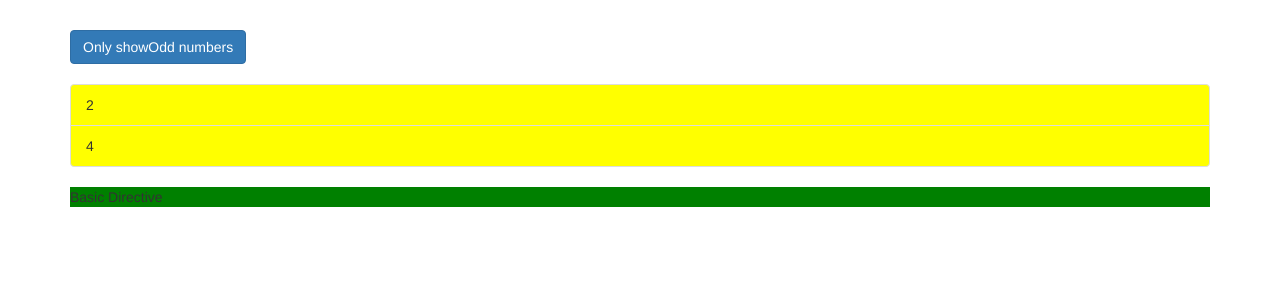
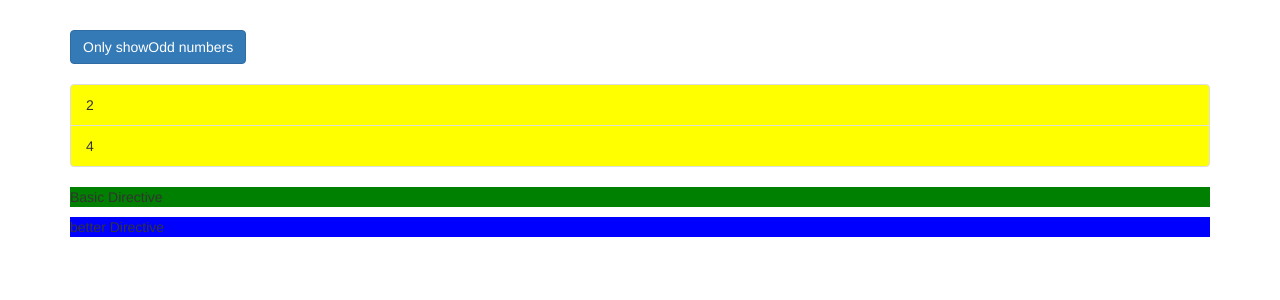
Before and after one commit to devashreegosavi/angular_three, an Angular app: page / in a window 1280 px wide. Shown: the top 300 px of the page. Built offline with nearby package versions, Linux system fonts and the light colour scheme.

Commit message:
13 july 2023
0603pm

```diff
--- a/src/app/app.component.html
+++ b/src/app/app.component.html
@@ -21,6 +21,7 @@
           </div>
         </ul>
         <p appBasicHighlight>Basic Directive</p>
+        <p appBetterHighlight>better Directive</p>
     </div>
   </div>
 </div>
--- a/src/app/app.module.ts
+++ b/src/app/app.module.ts
@@ -4,10 +4,12 @@
 import { AppRoutingModule } from './app-routing.module';
 import { AppComponent } from './app.component';
 import { BasicHighlightDirective } from './basic-highlight/basic-highlight.directive';
+import { BetterHighlightDirective } from './better-highlight/better-highlight.directive';
 @NgModule({
   declarations: [
     AppComponent,
-    BasicHighlightDirective
+    BasicHighlightDirective,
+    BetterHighlightDirective
   ],
   imports: [
     BrowserModule,
--- /dev/null
+++ b/src/app/better-highlight/better-highlight.directive.ts
@@ -0,0 +1,15 @@
+import { Directive, ElementRef, OnInit, Renderer2 } from '@angular/core';
+
+@Directive({
+  selector: '[appBetterHighlight]'
+})
+export class BetterHighlightDirective implements OnInit{
+
+  constructor(private elRef : ElementRef, private renderer :Renderer2)
+  {
+
+  }
+  ngOnInit(){
+    this.renderer.setStyle(this.elRef.nativeElement,'background-color','blue');
+  }
+}
```
